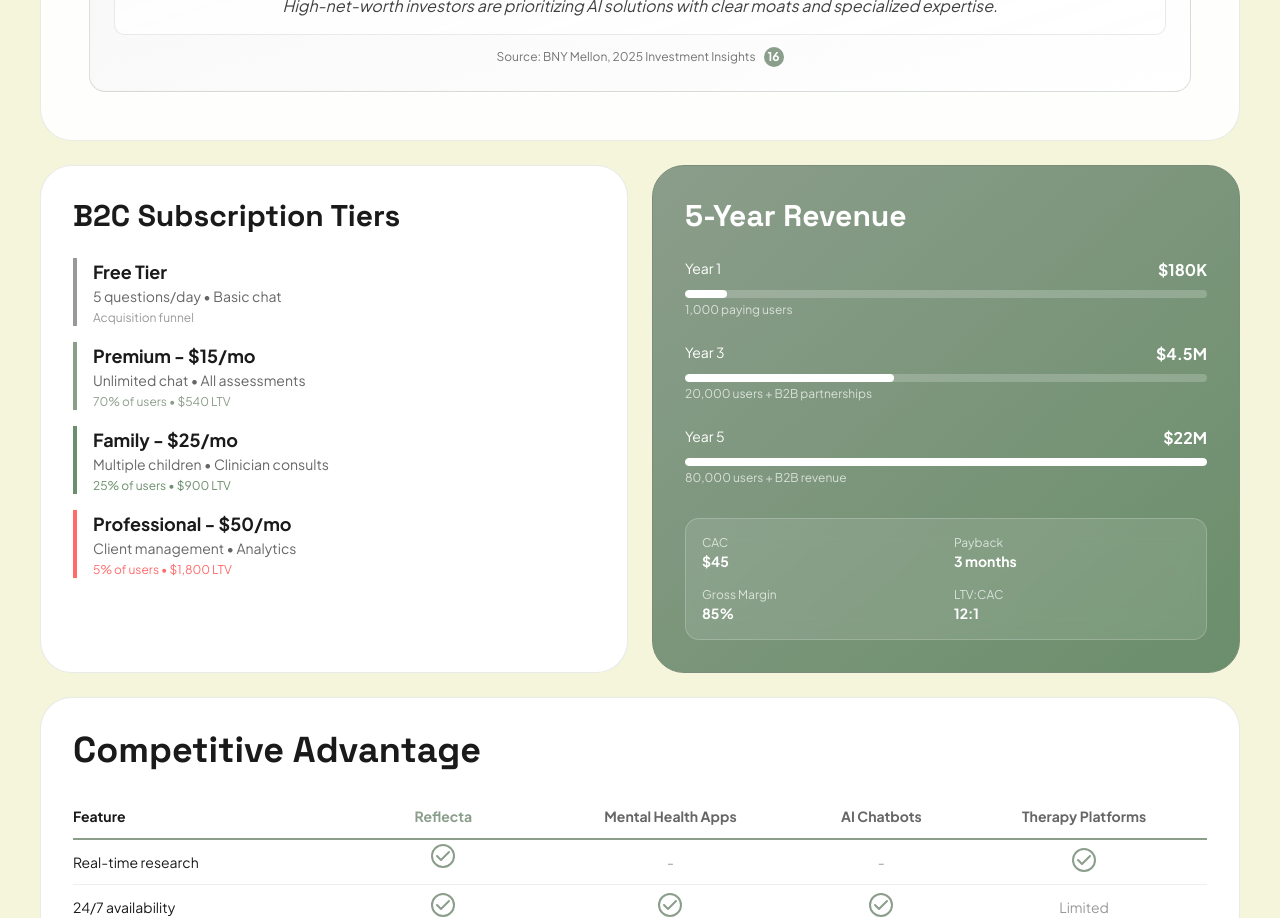
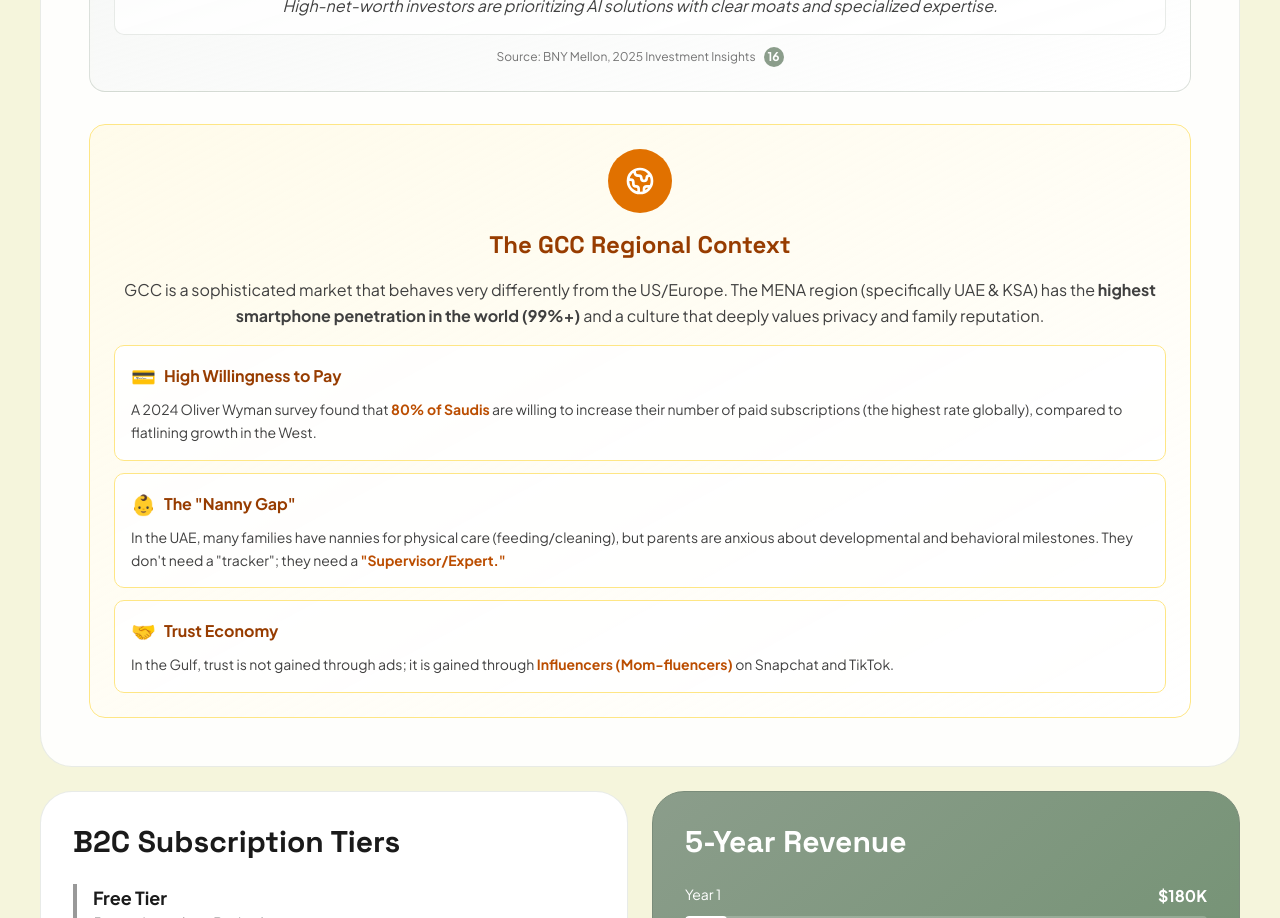
Before and after one commit to Salperton/reflecta-pitchdeck, a Next.js app: page / in a window 1280 px wide. Shown: the part 3720-4638 px from the top of the page. Built offline with nearby package versions, Linux system fonts and the light colour scheme.

Commit message:
feat: add GCC market context section to Slide 4
Add comprehensive GCC section with distinct color scheme and key subsections.

Co-authored-by: navidon <39086457+Salperton@users.noreply.github.com>

```diff
--- a/app/page.tsx
+++ b/app/page.tsx
@@ -373,7 +373,8 @@ export default function Page() {
                   <div className="bg-white/80 p-3 rounded-lg">
                     <p className="text-sm text-red-800 mb-2 font-semibold">Response:</p>
                     <p className="text-xs text-red-700">
-                      &quot;Gotcha, here is a 5 step approach you can take. First tell your child you understand, then calm them down&quot;
+                      &quot;Gotcha, here is a 5 step approach you can take. First tell your child you understand, then
+                      calm them down&quot;
                     </p>
                   </div>
                   <div className="flex flex-wrap gap-2 text-xs">
@@ -778,6 +779,77 @@ export default function Page() {
                         16
                       </a>
                     </p>
+                  </div>
+                </div>
+              </div>
+
+              <div className="bg-gradient-to-br from-amber-50 to-white/50 backdrop-blur rounded-2xl p-6 border border-amber-200">
+                <div className="space-y-4">
+                  <div className="flex justify-center">
+                    <div className="w-16 h-16 bg-amber-600 rounded-full flex items-center justify-center">
+                      <svg className="w-8 h-8 text-white" fill="none" stroke="currentColor" viewBox="0 0 24 24">
+                        <path
+                          strokeLinecap="round"
+                          strokeLinejoin="round"
+                          strokeWidth={2}
+                          d="M3.055 11H5a2 2 0 012 2v1a2 2 0 002 2 2 2 0 012 2v2.945M8 3.935V5.5A2.5 2.5 0 0010.5 8h.5a2 2 0 012 2 2 2 0 104 0 2 2 0 012-2h1.064M15 20.488V18a2 2 0 012-2h3.064M21 12a9 9 0 11-18 0 9 9 0 0118 0z"
+                        />
+                      </svg>
+                    </div>
+                  </div>
+
+                  <div className="space-y-4">
+                    <h3 className="font-[family-name:var(--font-space-grotesk)] text-xl sm:text-2xl font-bold text-center text-amber-800">
+                      The GCC Regional Context
+                    </h3>
+                    <p className="text-base leading-relaxed text-center text-neutral-700">
+                      GCC is a sophisticated market that behaves very differently from the US/Europe. The MENA region
+                      (specifically UAE & KSA) has the{" "}
+                      <strong>highest smartphone penetration in the world (99%+)</strong> and a culture that deeply
+                      values privacy and family reputation.
+                    </p>
+
+                    {/* Key Context Points */}
+                    <div className="space-y-3">
+                      {/* High Willingness to Pay */}
+                      <div className="bg-white/90 rounded-lg p-4 border border-amber-200">
+                        <h4 className="font-bold text-amber-800 mb-2 flex items-center gap-2">
+                          <span className="text-xl">💳</span>
+                          High Willingness to Pay
+                        </h4>
+                        <p className="text-sm leading-relaxed text-neutral-700">
+                          A 2024 Oliver Wyman survey found that{" "}
+                          <strong className="text-amber-700">80% of Saudis</strong> are willing to increase their number
+                          of paid subscriptions (the highest rate globally), compared to flatlining growth in the West.
+                        </p>
+                      </div>
+
+                      {/* The Nanny Gap */}
+                      <div className="bg-white/90 rounded-lg p-4 border border-amber-200">
+                        <h4 className="font-bold text-amber-800 mb-2 flex items-center gap-2">
+                          <span className="text-xl">👶</span>
+                          The "Nanny Gap"
+                        </h4>
+                        <p className="text-sm leading-relaxed text-neutral-700">
+                          In the UAE, many families have nannies for physical care (feeding/cleaning), but parents are
+                          anxious about developmental and behavioral milestones. They don't need a "tracker"; they need
+                          a <strong className="text-amber-700">"Supervisor/Expert."</strong>
+                        </p>
+                      </div>
+
+                      {/* Trust Economy */}
+                      <div className="bg-white/90 rounded-lg p-4 border border-amber-200">
+                        <h4 className="font-bold text-amber-800 mb-2 flex items-center gap-2">
+                          <span className="text-xl">🤝</span>
+                          Trust Economy
+                        </h4>
+                        <p className="text-sm leading-relaxed text-neutral-700">
+                          In the Gulf, trust is not gained through ads; it is gained through{" "}
+                          <strong className="text-amber-700">Influencers (Mom-fluencers)</strong> on Snapchat and
+                          TikTok.
+                        </p>
+                      </div>
+                    </div>
                   </div>
                 </div>
               </div>
```
